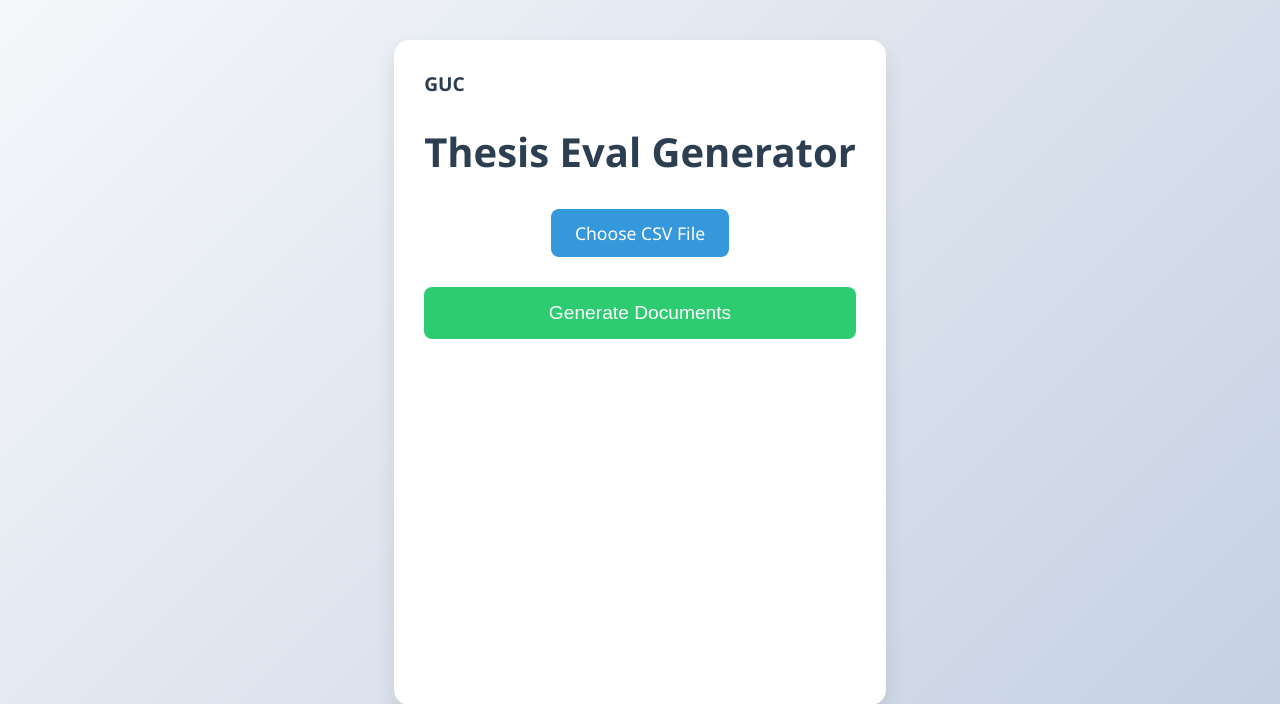
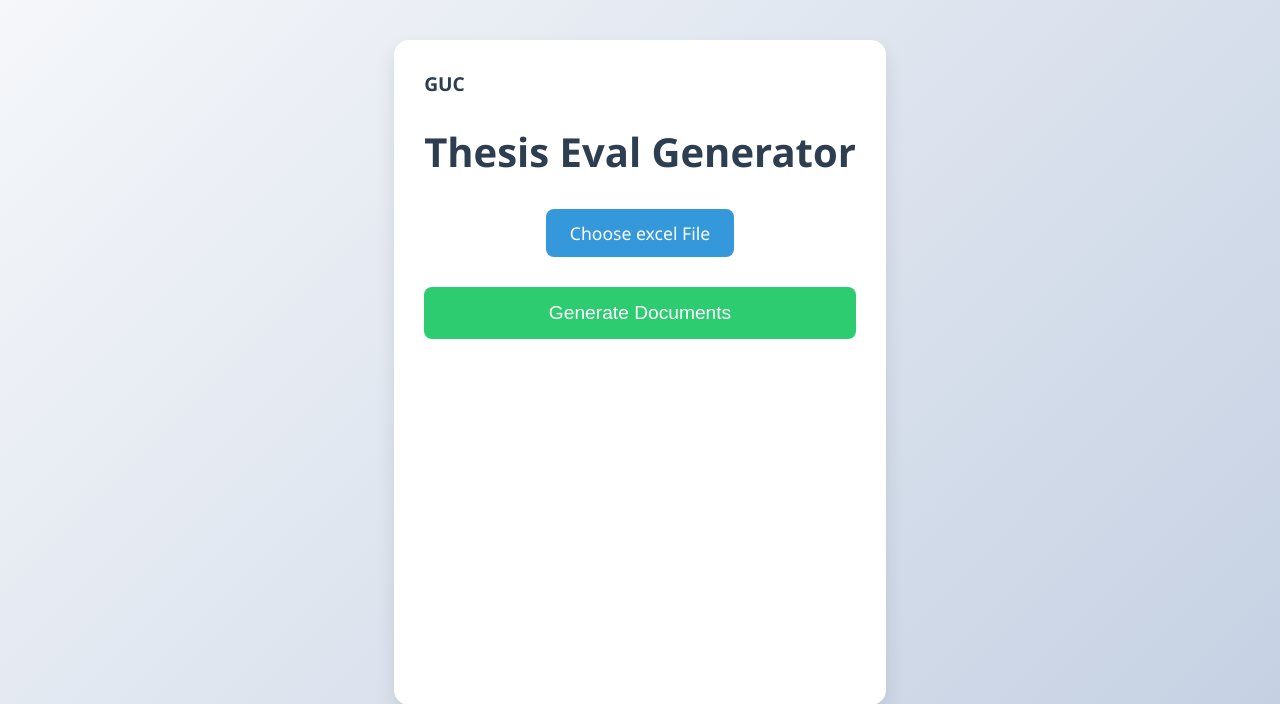
Before and after one commit to miladghantous/thesisGenerator, a Flask app: page / in a window 1280 px wide. Shown: the top 704 px of the page. Run offline with Flask 2, Linux system fonts and the light colour scheme.

Commit message:
Update index.html

```diff
--- a/templates/index.html
+++ b/templates/index.html
@@ -174,8 +174,8 @@
         <h1>Thesis Eval Generator</h1>
         <form id="uploadForm">
             <div class="file-input">
-                <input type="file" id="csvFile" accept=".csv" required>
-                <label for="csvFile" class="file-label">Choose CSV File</label>
+                <input type="file" id="csvFile" accept=".xlsx" required>
+                <label for="csvFile" class="file-label">Choose excel File</label>
                 <div class="selected-file" id="selectedFile"></div>
             </div>
             <button type="submit" id="submitBtn">Generate Documents</button>
@@ -215,7 +215,7 @@
             const fileInput = document.getElementById('csvFile');
 
             if (!fileInput.files.length) {
-                showStatus('Please select a CSV file', 'error');
+                showStatus('Please select an excel file', 'error');
                 return;
             }
 
```
